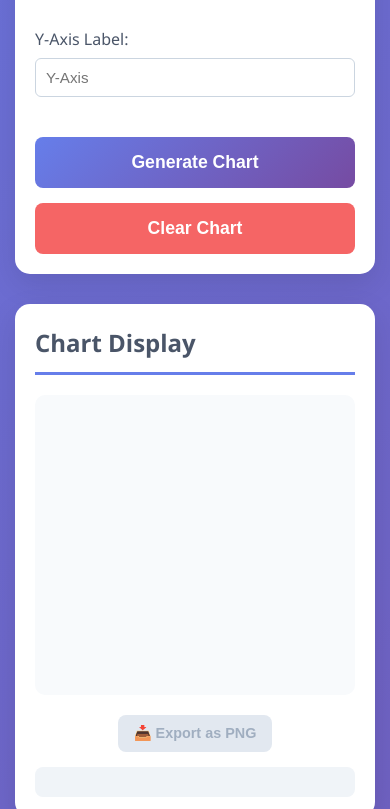
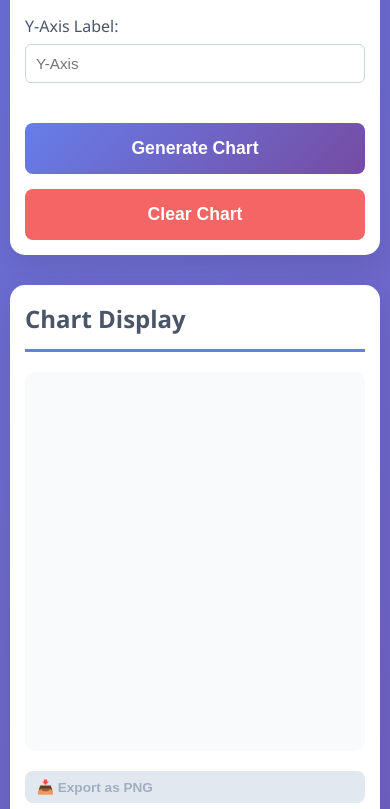
Before and after one commit to xrayian/statistics_proj, a plain HTML site: page index.html in a window 390 px wide. Shown: the part 1191-2000 px from the top of the page. Drawn offline with nearby package versions, Linux system fonts and the light colour scheme.

Commit message:
fix: Improve chart responsiveness and layout for better mobile experience

```diff
--- a/app.js
+++ b/app.js
@@ -33,6 +33,7 @@ function generatePieChart(data, options = {}) {
         },
         options: {
             responsive: true,
+            maintainAspectRatio: false,
             plugins: {
                 title: {
                     display: true,
@@ -61,6 +62,7 @@ function generateBarChart(data, options = {}) {
         },
         options: {
             responsive: true,
+            maintainAspectRatio: false,
             plugins: {
                 title: {
                     display: true,
@@ -124,6 +126,7 @@ function generateHistogram(data, options = {}) {
         },
         options: {
             responsive: true,
+            maintainAspectRatio: false,
             plugins: {
                 title: {
                     display: true,
@@ -192,6 +195,7 @@ function generateFrequencyPolygon(data, options = {}) {
         },
         options: {
             responsive: true,
+            maintainAspectRatio: false,
             plugins: {
                 title: {
                     display: true,
@@ -259,6 +263,7 @@ function generateFrequencyCurve(data, options = {}) {
         },
         options: {
             responsive: true,
+            maintainAspectRatio: false,
             plugins: {
                 title: {
                     display: true,
@@ -325,6 +330,7 @@ function generateOgiveCurve(data, options = {}) {
         },
         options: {
             responsive: true,
+            maintainAspectRatio: false,
             plugins: {
                 title: {
                     display: true,
--- a/styles.css
+++ b/styles.css
@@ -211,6 +211,8 @@ header p {
     display: flex;
     align-items: center;
     justify-content: center;
+    min-height: 400px;
+    width: 100%;
 }
 
 .chart-container:empty::before {
@@ -511,7 +513,10 @@ header p {
     }
 
     .chart-container {
-        height: 300px;
+        height: 50vh;
+        min-height: 300px;
+        max-height: 500px;
+        padding: 15px;
     }
 
     .chart-actions button {
@@ -547,10 +552,49 @@ header p {
     }
 }
 
+/* Extra small mobile devices */
+@media (max-width: 480px) {
+    .container {
+        padding: 10px;
+    }
+
+    header h1 {
+        font-size: 1.8rem;
+    }
+
+    header h6 {
+        font-size: 0.8rem;
+    }
+
+    .input-section, .chart-section {
+        padding: 15px;
+    }
+
+    .chart-container {
+        height: 45vh;
+        min-height: 250px;
+        max-height: 400px;
+        padding: 10px;
+    }
+
+    .chart-actions button {
+        padding: 8px 12px;
+        font-size: 0.85rem;
+        width: 100%;
+    }
+}
+
 /* Chart.js responsive overrides */
 .chart-container canvas {
     max-width: 100% !important;
+    max-height: 100% !important;
+    width: auto !important;
     height: auto !important;
+}
+
+#statisticsChart {
+    width: 100% !important;
+    height: 100% !important;
 }
 
 /* Print styles */
```
